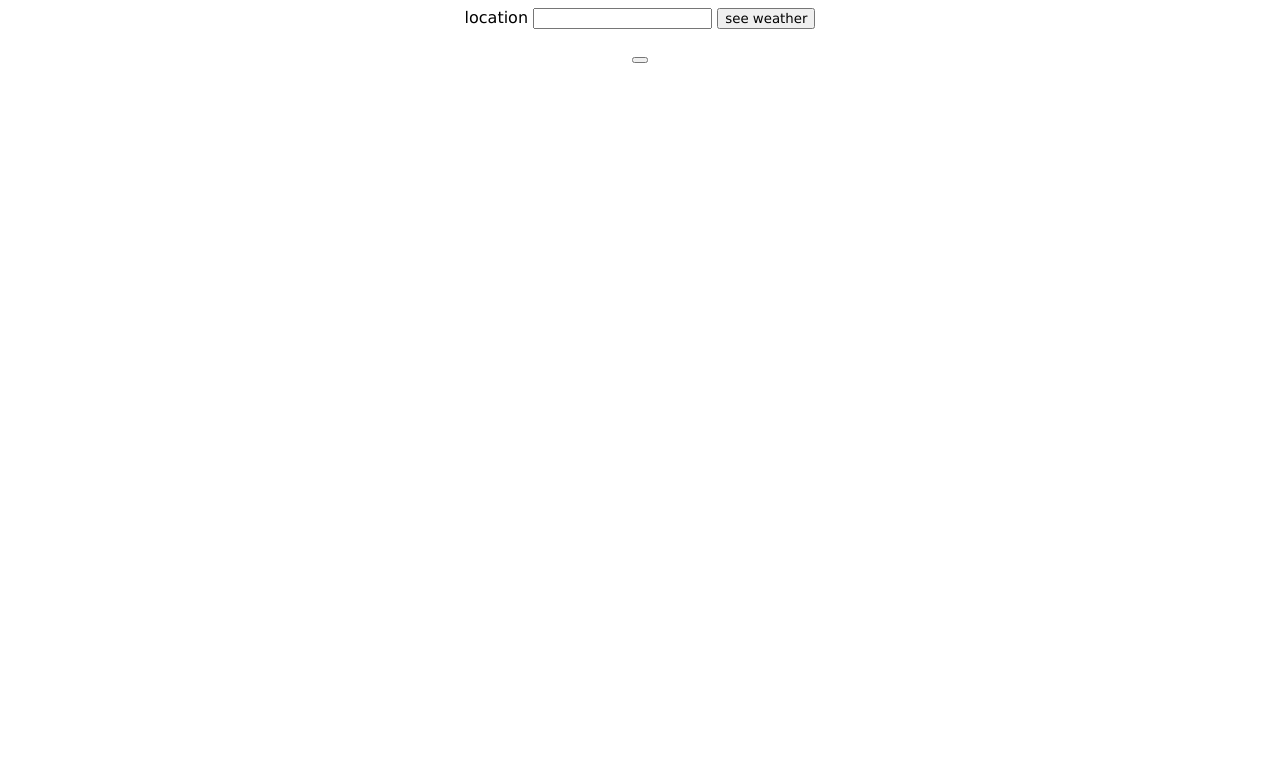
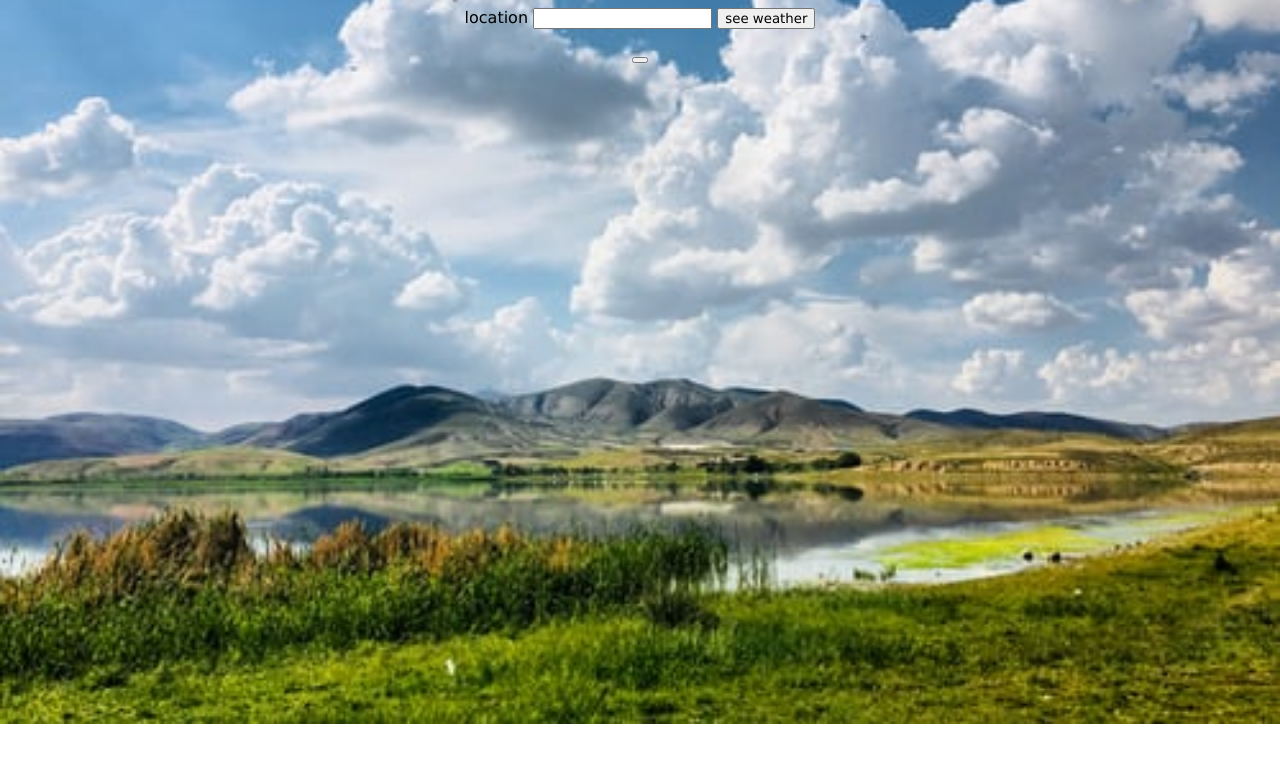
Before and after one commit to Leon-Mbegera/Weather-App, a plain HTML site: page index.html in a window 1280 px wide. Drawn offline with Linux system fonts and the light colour scheme.

Commit message:
Put a more realistic weather app background

```diff
--- a/styles.css
+++ b/styles.css
@@ -3,7 +3,10 @@
 }
 
 body {
-  background-image: url(./src/images/sky.jpg);
+  background-image: url(./images/sky.jpg);
+  background-repeat: no-repeat;
+  background-position: center;
+  background-size: cover;
   display: flex;
   flex-direction: column;
   align-items: center;
```
Also changed, not shown: index.html (+2 -0 lines), images/sky.jpg (added).
